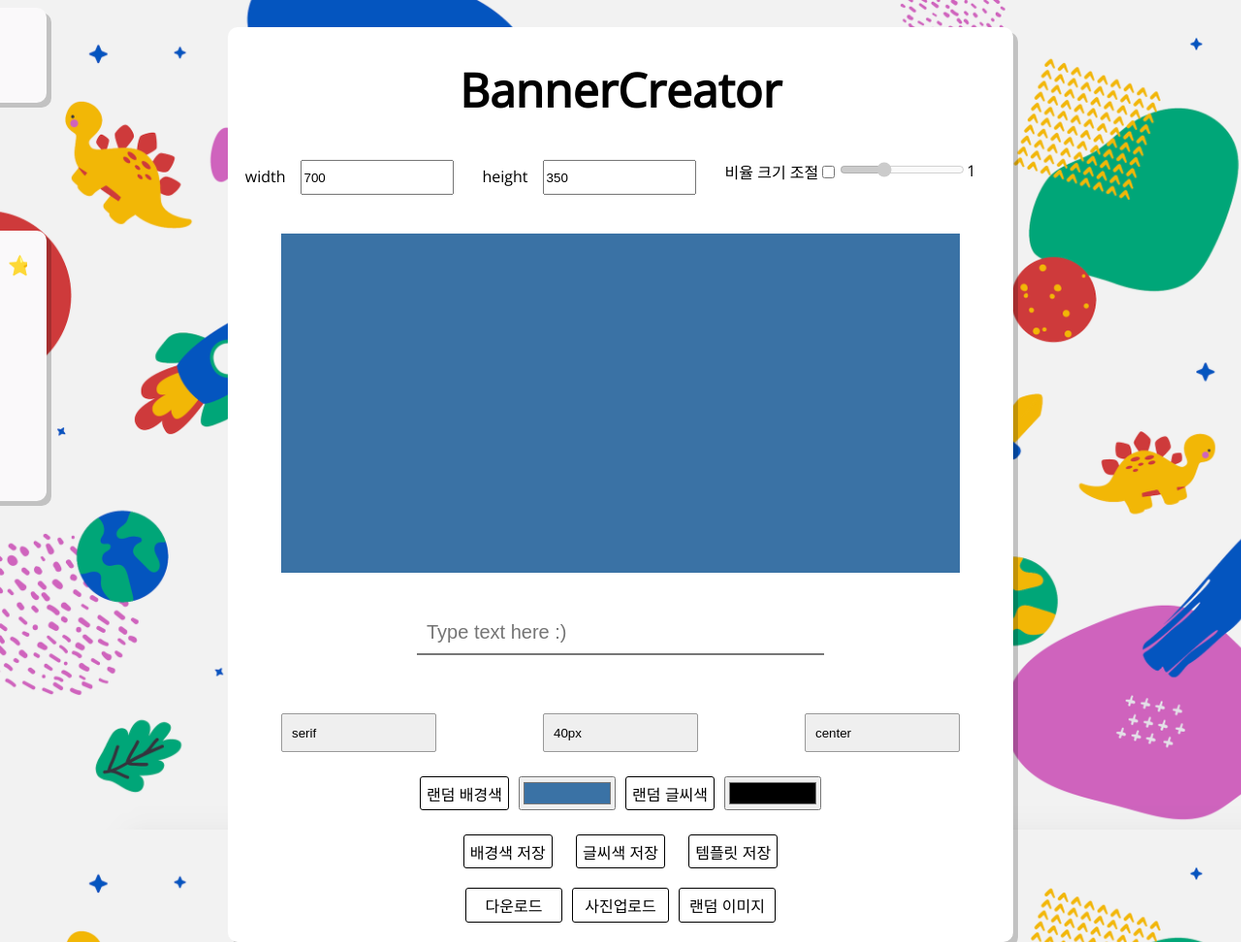
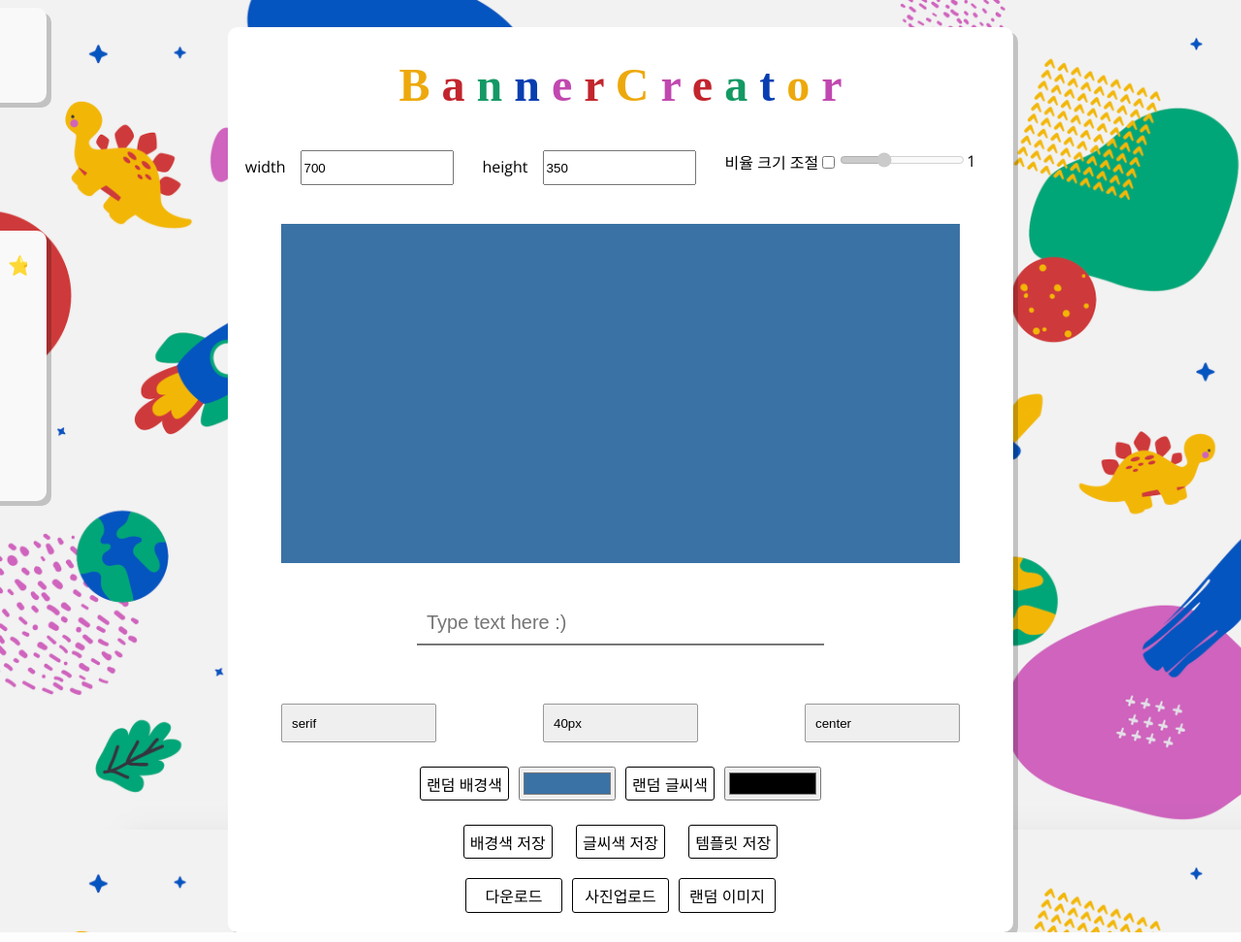
Before and after one commit to jiwonkim0131/BannerCreator, a website with bundled scripts: page index.html in a window 1280 px wide. Shown: the whole page at 97% size. Built offline with nearby package versions, Linux system fonts and the light colour scheme; a web font is replaced by a local one.

Commit message:
feat: change logo style

```diff
--- a/css/style.css
+++ b/css/style.css
@@ -1,3 +1,5 @@
+@import url('https://fonts.googleapis.com/css2?family=Rampart+One&display=swap');
+@import url('https://fonts.googleapis.com/css2?family=Pacifico&display=swap');
 body {
   position: relative;
   height: 100vh;
@@ -55,8 +57,32 @@ select:after {
 }
 
 .title {
+  font-family: 'Rampart One';
   text-align: center;
   font-size: 48px;
+}
+.s1,
+.s7,
+.s12 {
+  color: rgba(237, 169, 12);
+}
+.s2,
+.s6,
+.s9 {
+  color: rgba(194, 37, 45);
+}
+.s3,
+.s10 {
+  color: rgba(20, 153, 100);
+}
+.s4,
+.s11 {
+  color: rgba(8, 62, 177);
+}
+.s5,
+.s8,
+.s13 {
+  color: rgba(193, 72, 176);
 }
 
 #canvas {
--- a/index.html
+++ b/index.html
@@ -17,7 +17,21 @@
   </head>
   <body background="./img/background.png">
     <div class="container">
-      <h1 class="title">BannerCreator</h1>
+      <h1 class="title">
+        <span class="s1">B</span>
+        <span class="s2">a</span>
+        <span class="s3">n</span>
+        <span class="s4">n</span>
+        <span class="s5">e</span>
+        <span class="s6">r</span>
+        <span class="s7">C</span>
+        <span class="s8">r</span>
+        <span class="s9">e</span>
+        <span class="s10">a</span>
+        <span class="s11">t</span>
+        <span class="s12">o</span>
+        <span class="s13">r</span>
+      </h1>
       <div class="setting-input-container">
         <label>width<input class="width-setting" type="text" /></label>
         <label>height<input class="height-setting" type="text" /></label>
```
